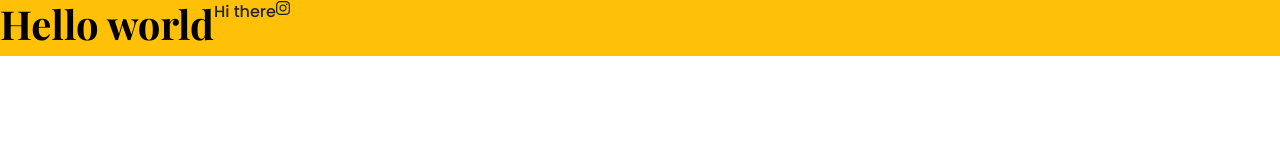
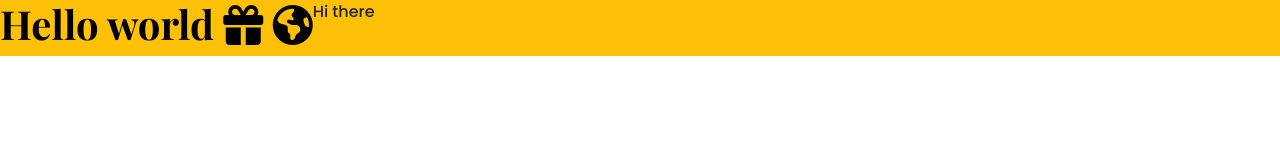
Before and after one commit to Kaniuk/sheCodes_portfolio, a plain HTML site: page index.html in a window 1280 px wide. Drawn offline with nearby package versions, Linux system fonts and the light colour scheme.

Commit message:
Add font awesome

```diff
--- a/index.html
+++ b/index.html
@@ -15,7 +15,7 @@
             crossorigin="anonymous"
     ></script>
     <script
-            src="https://kit.fontawesome.com/ddc3ee268a.js"
+            src="https://kit.fontawesome.com/9ee0109904.js"
             crossorigin="anonymous"
     ></script>
     <link rel="preconnect" href="https://fonts.gstatic.com"/>
@@ -29,9 +29,10 @@
 </head>
 <body>
 <div class="d-flex bg-warning">
-    <h1>Hello world</h1>
+    <h1>Hello world
+        <i class="fa-sharp fa-solid fa-gift"></i>
+        <i class="fa-sharp fa-solid fa-earth-americas"></i></h1>
     <p>Hi there</p>
-    <i class="fab fa-instagram"></i>
 </div>
 </body>
 </html>
```
